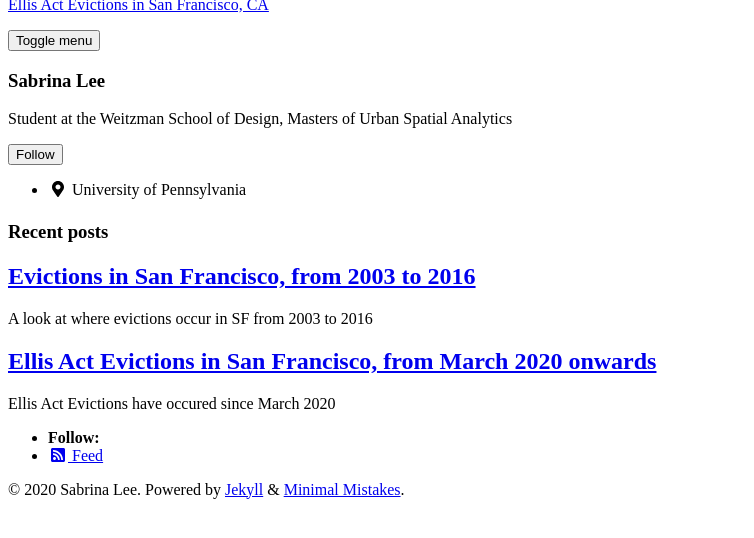
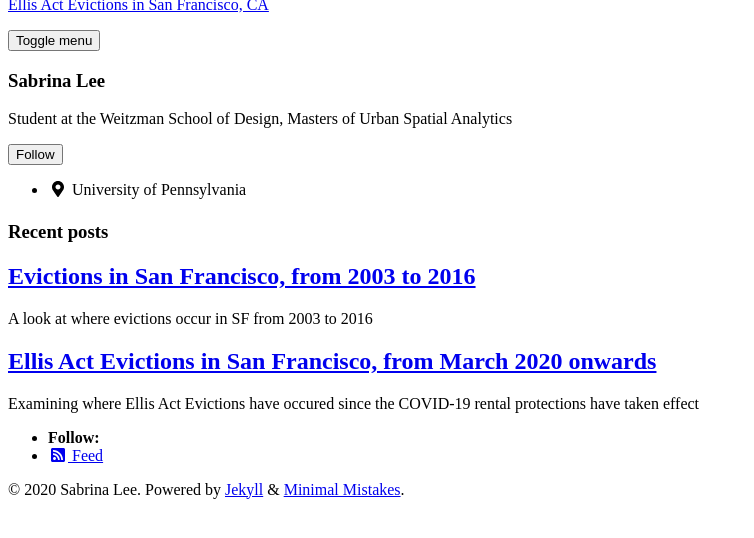
Before and after one commit to sabrinasmlee/musa-550-ellis-act-evictions, a Jekyll site: the page built from index.html, in a window 1280 px wide, cut to the strip 112-650 px from the top of the page. Shown: the whole strip, without its empty margins (0-754 px from the left). Built offline with Jekyll 4.4.1, drawn with Linux system fonts in a browser that asks for light colours; cached includes are drawn as plain includes; nearby versions of some CDN libraries; the list of posts is cut into pages by our own code.

Commit message:
Update 2020-12-21-ellis-act-evictions.md

```diff
--- a/_posts/2020-12-21-ellis-act-evictions.md
+++ b/_posts/2020-12-21-ellis-act-evictions.md
@@ -3,9 +3,9 @@ title: "Ellis Act Evictions in San Francisco, from March 2020 onwards"
 date: 2020-12-21
 published: true
 tags: [dataviz, hvplot]
-excerpt: "Ellis Act Evictions have occured since March 2020"
+excerpt: "Examining where Ellis Act Evictions have occured since the COVID-19 rental protections have taken effect"
 hv-loader:
-  hv-chart-1: ["charts/side_by_side.html", "1200"]
+  hv-chart-1: ["charts/side_by_side.html", "1200", "1200"]
 toc: true
 toc_sticky: true
 ---
```
